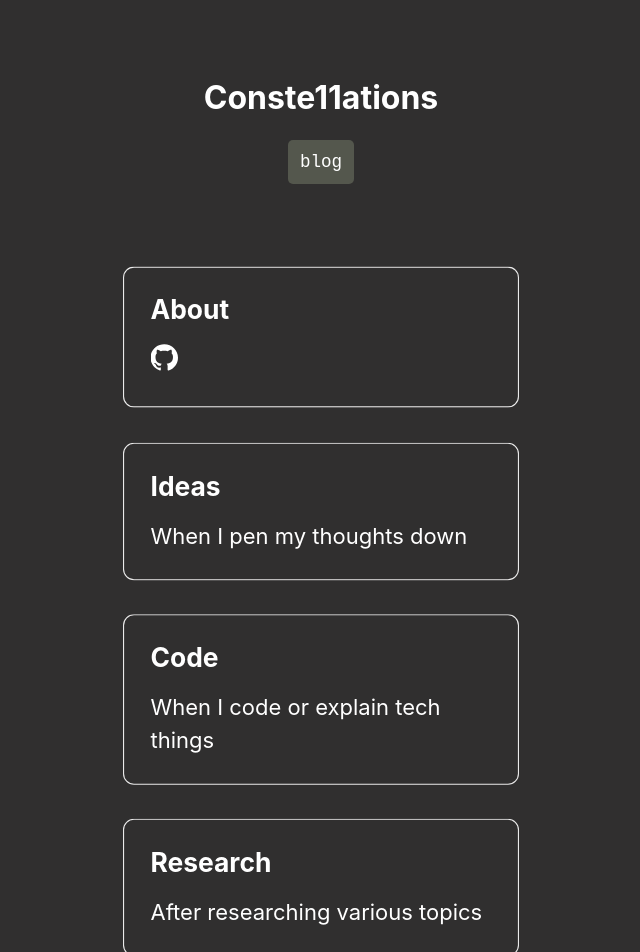
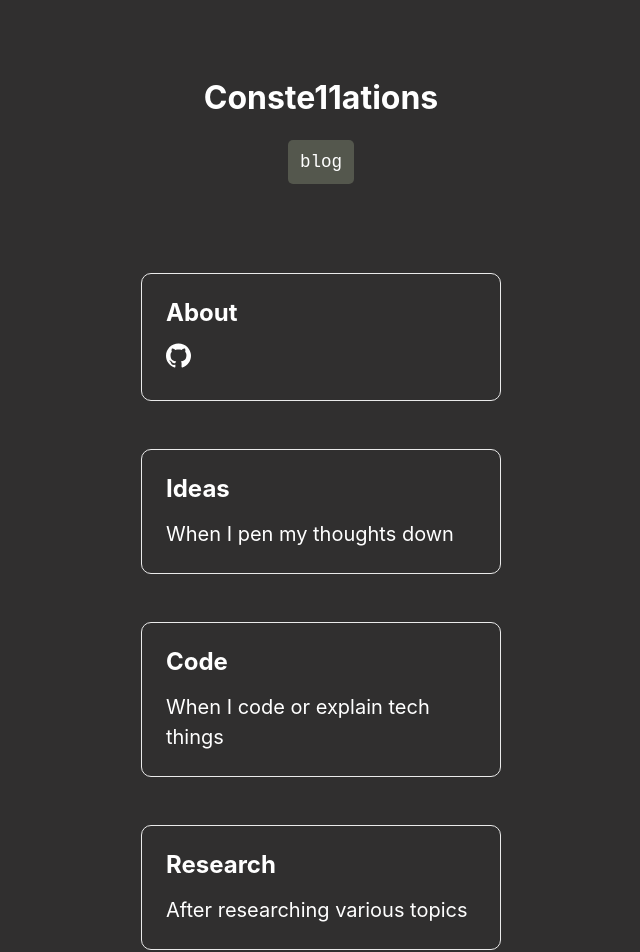
Before and after one commit to conste11ations/conste11ations.github.ioA, a Next.js app: page / in a window 1280 px wide. Shown: the top 952 px of the page, without its empty margins (319-959 px from the left). Built offline with nearby package versions, Linux system fonts and the light colour scheme.

Commit message:
fixed width

```diff
--- a/pages/index.js
+++ b/pages/index.js
@@ -22,7 +22,7 @@ export default function Home() {
 
         <div className={styles.grid}>
           <motion.div
-            animate={{ scale: 1.1 }}
+            animate={{ scale: [1.1, 1] }}
             transition={{ duration: 1 }}
             className={styles.card}
           >
@@ -44,7 +44,7 @@ export default function Home() {
             </motion.div>
           </motion.div>
           <motion.div
-            animate={{ scale: 1.1 }}
+            animate={{ scale: [1.1, 1] }}
             transition={{ duration: 1 }}
             className={styles.card}
           >
@@ -54,7 +54,7 @@ export default function Home() {
               </a>
           </motion.div>
           <motion.div
-            animate={{ scale: 1.1 }}
+            animate={{ scale: [1.1, 1] }}
             transition={{ duration: 1 }}
             className={styles.card}
           >
@@ -64,7 +64,7 @@ export default function Home() {
             </a>
           </motion.div>
           <motion.div
-            animate={{ scale: 1.1 }}
+            animate={{ scale: [1.1, 1] }}
             transition={{ duration: 1 }}
             className={styles.card}
           >
--- a/styles/Home.module.css
+++ b/styles/Home.module.css
@@ -89,7 +89,7 @@
   border: 1px solid #eaeaea;
   border-radius: 10px;
   transition: color 0.15s ease, border-color 0.15s ease;
-  min-width: 300px;
+  width: 80%;
 }
 
 .card:hover,
```
